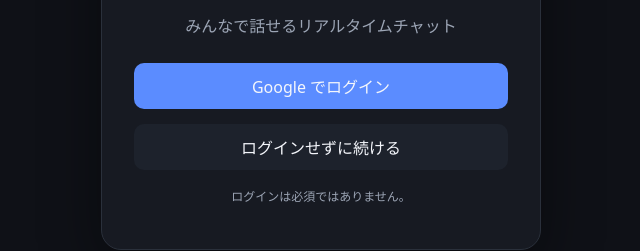
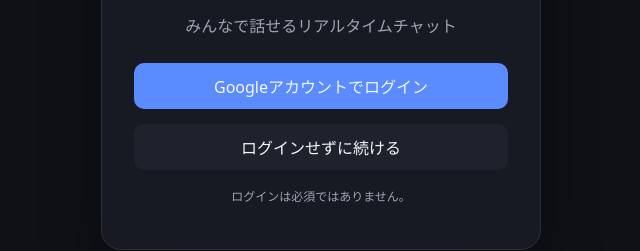
Before and after one commit to yutokun0715/YpChat, a plain HTML site: page index.html in a window 1280 px wide. Shown: the part 319-570 px from the top of the page, 319-959 px from the left. Drawn offline with Linux system fonts and the light colour scheme; no server answers.

Commit message:
Update login button text for clarity

```diff
--- a/index.html
+++ b/index.html
@@ -13,7 +13,7 @@
     <div class="login-card">
       <div class="brand">YpChat</div>
       <p>みんなで話せるリアルタイムチャット</p>
-      <button id="msLogin" class="primary">Google でログイン</button>
+      <button id="msLogin" class="primary">Googleアカウントでログイン</button>
       <button id="guestLogin" class="secondary">ログインせずに続ける</button>
       <p class="small">ログインは必須ではありません。</p>
       <div id="loginError" class="error"></div>
```
